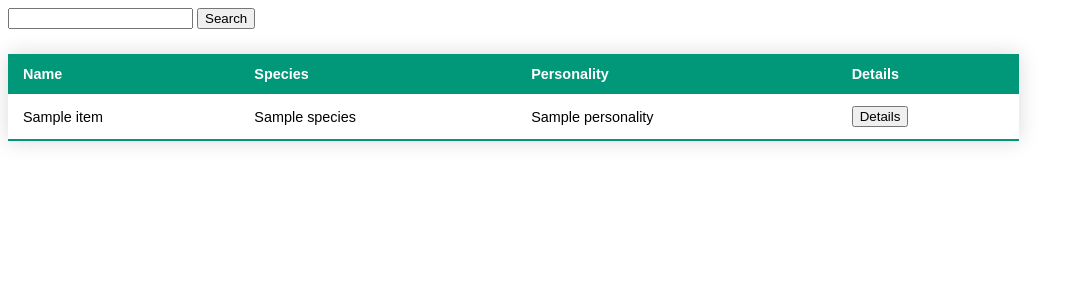
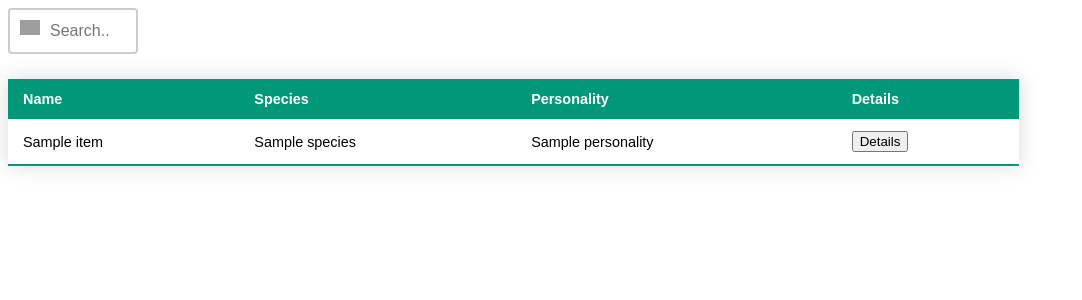
Before and after one commit to DominiDeliya/flask_ACNH_frontend, a Flask app: page /villagers in a window 1280 px wide. Shown: the top 300 px of the page, without its empty margins (0-1082 px from the left). Run offline with Flask 2, Linux system fonts and the light colour scheme; a database or web service that is not in the repository returns one stand-in record (values such as "Sample title"); data that the repository does not hold is empty; grey boxes are pictures that could not be loaded.

Commit message:
css update for search text box

```diff
--- a/static/styles/villagers.css
+++ b/static/styles/villagers.css
@@ -41,3 +41,22 @@
     text-align: left;
     width: 100px;
 }
+
+.styled-form input {
+    width: 130px;
+    box-sizing: border-box;
+    border: 2px solid #ccc;
+    border-radius: 4px;
+    font-size: 16px;
+    background-color: white;
+    background-image: url('searchicon.png');
+    background-size: 20px;
+    background-position: 10px 10px;
+    background-repeat: no-repeat;
+    padding: 12px 20px 12px 40px;
+    transition: width 0.4s ease-in-out;
+}
+
+.styled-form input:focus {
+    width: 80%;
+}
--- a/templates/villagers.html
+++ b/templates/villagers.html
@@ -7,9 +7,8 @@
 </head>
 <body>
 
-<form method="post" action="/villagers">
-  <input type="text" id="search_text" name="search_text" value="{{ search_text }}">
-  <input type="submit" value="Search">
+<form method="post" action="/villagers" class="styled-form">
+  <input type="text" id="search_text" name="search_text" value="{{ search_text }}" placeholder="Search..">
 </form>
 
 <table style="width:80%" class="styled-table">
```
